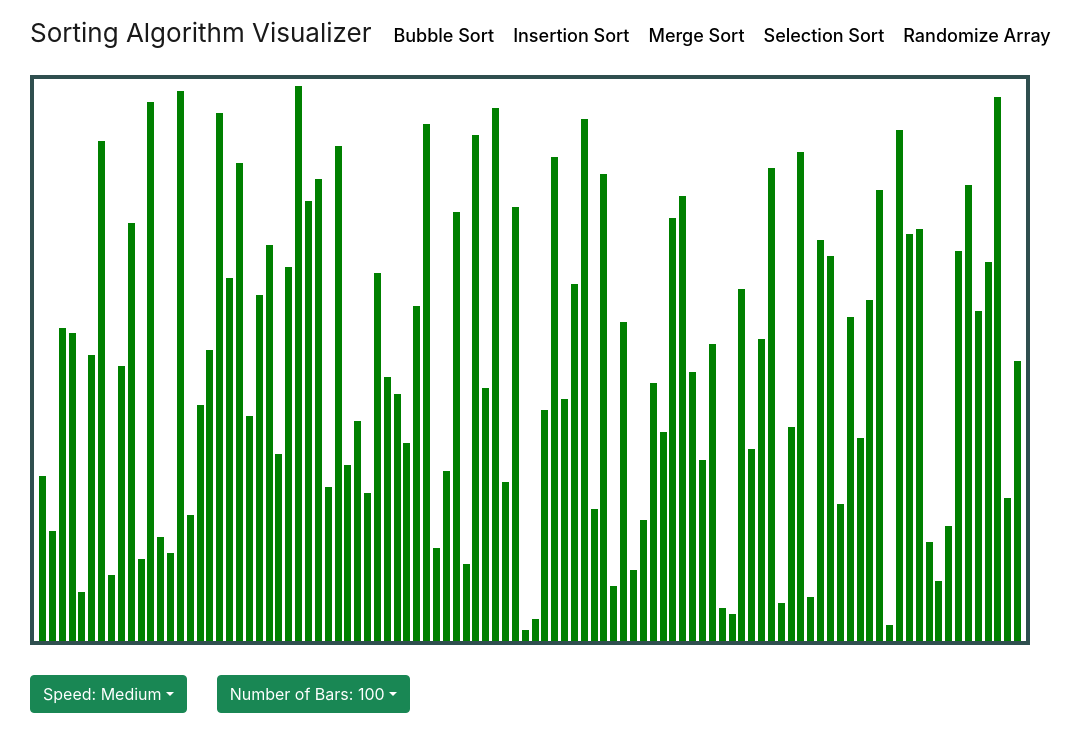
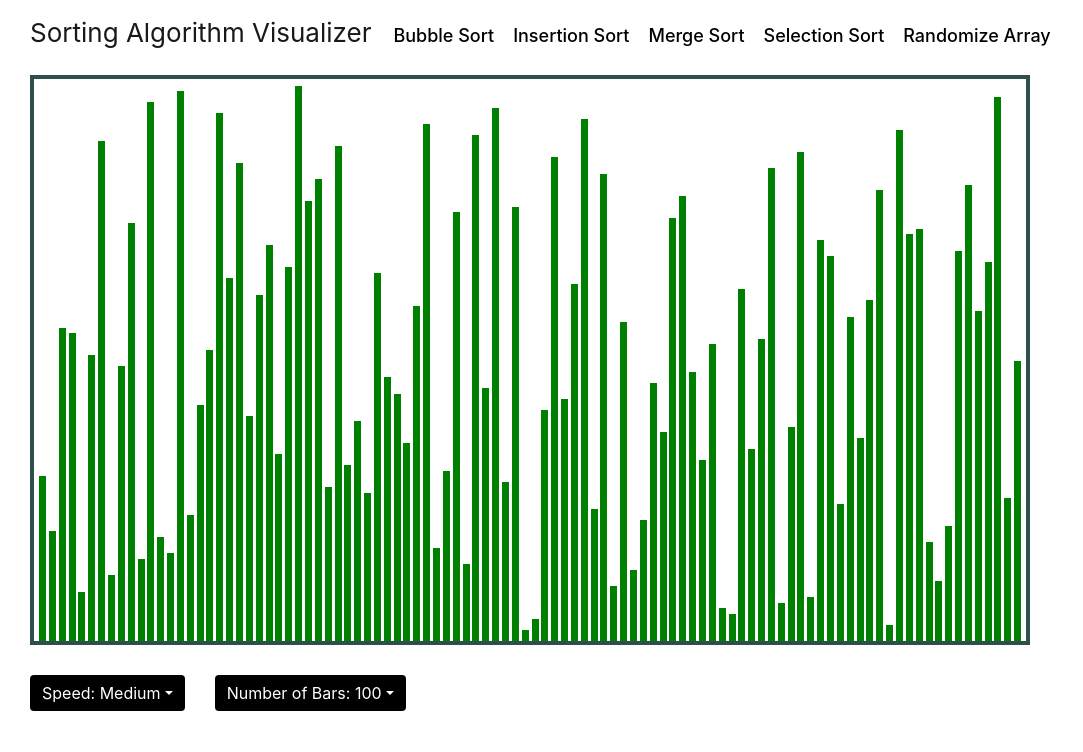
Before and after one commit to hjk216/SortingAlgorithmVisualizer, a React (Create React App) app: page / in a window 1280 px wide. Shown: the top 752 px of the page, without its empty margins (0-1083 px from the left). Built offline with nearby package versions, Linux system fonts and the light colour scheme.

Commit message:
disable buttons

```diff
--- a/src/features/display/Display.css
+++ b/src/features/display/Display.css
@@ -32,3 +32,9 @@
     display: inline-block;
     margin-left: 30px;
 }
+
+#speed_toggle, #bar_toggle {
+    background-color: black;
+    color: white;
+    border: black;
+}
--- a/src/features/display/Display.js
+++ b/src/features/display/Display.js
@@ -81,12 +81,17 @@ export default class Display extends React.Component {
                 buttons[b].style.opacity = 0.5;
                 buttons[b].disabled = 'true';
             }
+            document.getElementById('speed_toggle').disabled = 'true';
+            document.getElementById('bar_toggle').disabled = 'true';
+
         }
         else {
             for(var c = 0; c < buttons.length; c++) {
                 buttons[c].style.opacity = 1;
                 buttons[c].disabled = false;
             }
+            document.getElementById('speed_toggle').disabled = '';
+            document.getElementById('bar_toggle').disabled = '';
         }
     }
 
@@ -191,7 +196,7 @@ export default class Display extends React.Component {
 
                     <div className='control'>
                         <Dropdown onSelect={this.onSpeedChange}>
-                            <Dropdown.Toggle variant="success" id="dropdown-basic">
+                            <Dropdown.Toggle variant="success" id="speed_toggle">
                                 Speed: {this.state.speed_name}
                             </Dropdown.Toggle>
 
@@ -207,7 +212,7 @@ export default class Display extends React.Component {
 
                     <div className='control'>
                         <Dropdown onSelect={this.onBarChange}>
-                            <Dropdown.Toggle variant="success" id="dropdown-basic">
+                            <Dropdown.Toggle variant="success" id="bar_toggle">
                                 Number of Bars: {this.state.array_length}
                             </Dropdown.Toggle>
 
```
